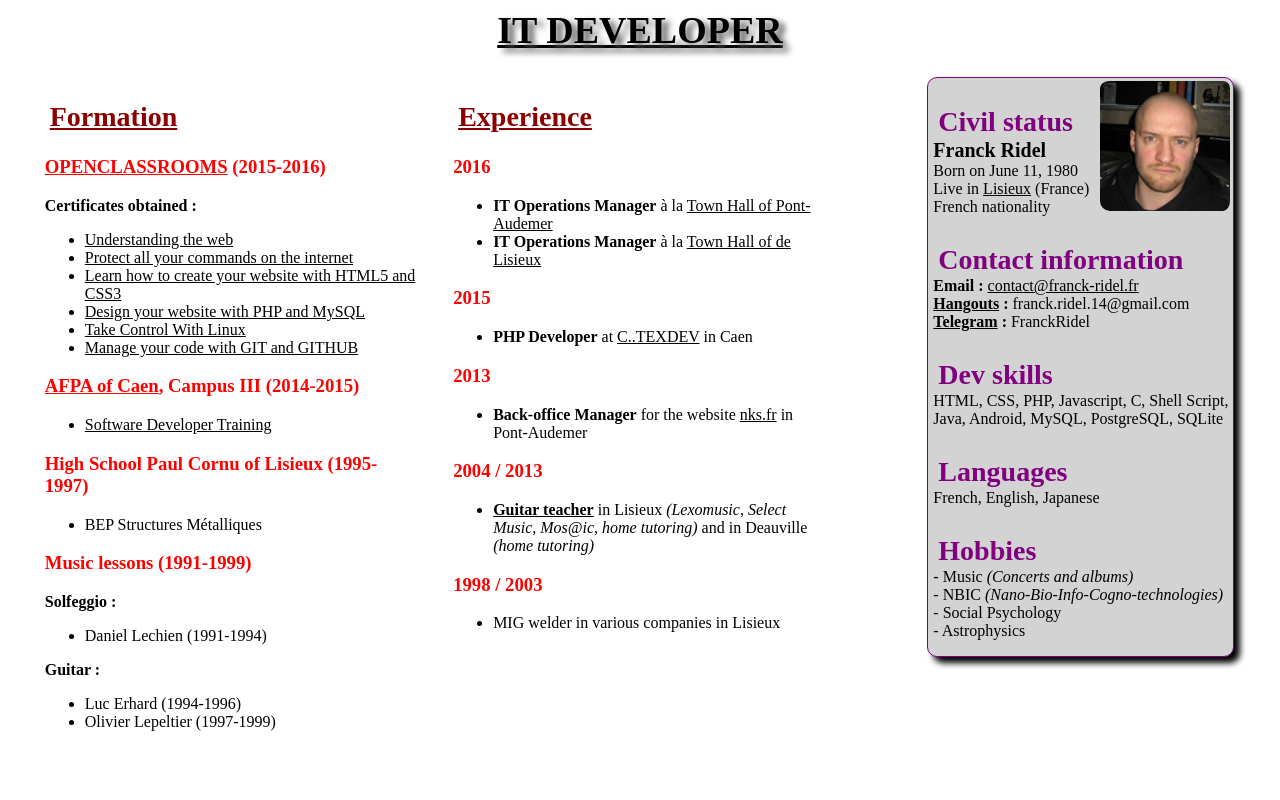
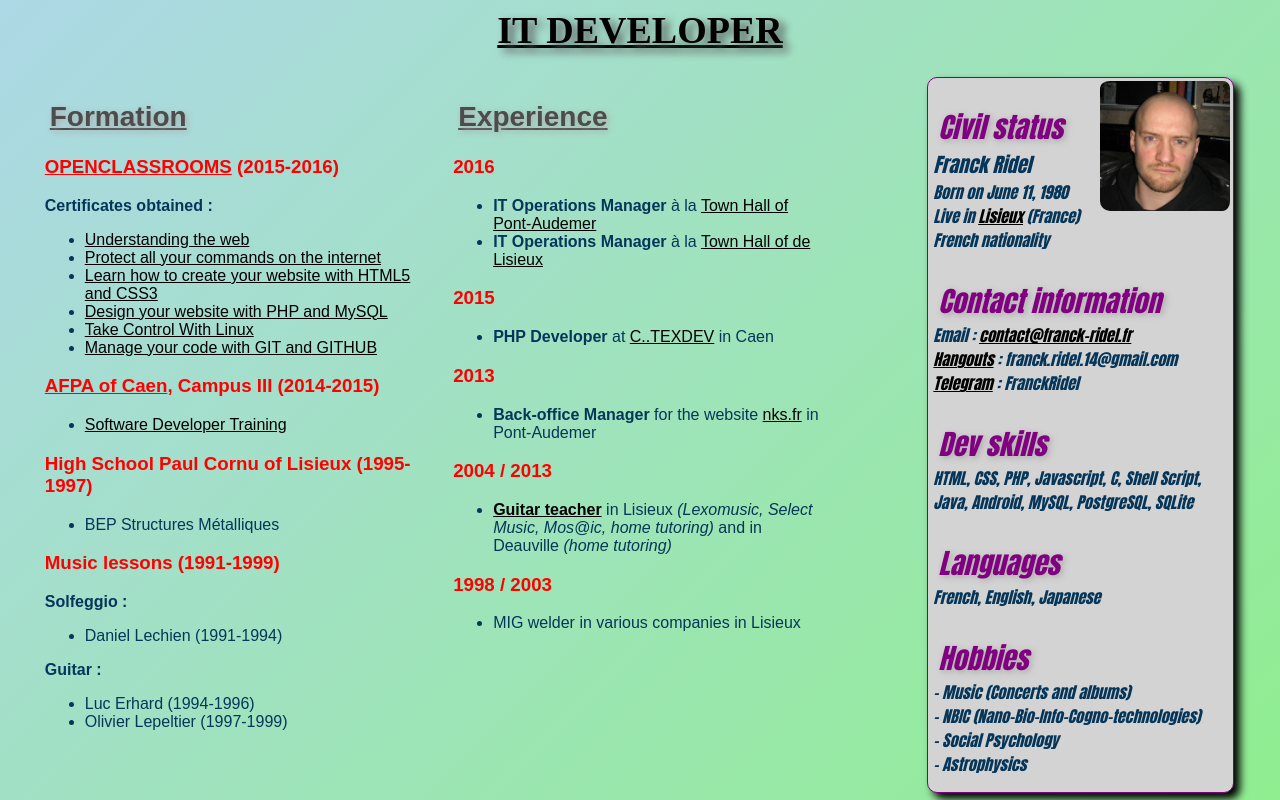
Before and after one commit to FranckRidel/franckridel.github.io, a plain HTML site: page index.html in a window 1280 px wide. Drawn offline with Linux system fonts and the light colour scheme.

Commit message:
CSS color changes

```diff
--- a/style.css
+++ b/style.css
@@ -1,5 +1,9 @@
 *{
 	word-wrap: break-word;
+}
+
+body{
+	background: linear-gradient(135deg, lightblue, lightgreen);
 }
 
 a{
@@ -10,14 +14,20 @@ a:hover{
 	color: blue;
 }
 
+a:visited{
+	color: #5b5b5b;
+}
+
+
 h1{
 	text-align: center;
-	text-shadow: 6px 4px 6px #5a5a5a;
+	text-shadow: 6px 4px 8px #5a5a5a;
 	font-size: 38px;
 }
 
 h2{
-	color: darkred;
+	color: #4c4c4c;
+	text-shadow: 2px 2px 6px darkgrey;
 	margin-left: 5px;
 	font-size: 28px;
 	text-decoration: underline;
@@ -36,10 +46,14 @@ h3 a:hover{
 }
 
 #page{
+	color: #053659;
 	width: 98%;
+	font-family: Arial;
 }
 
 #identite{
+	font-family: Impact;
+	font-style: italic;
 	float: right;
 	border: 1px solid purple;
 	background-color: lightgrey;
@@ -50,7 +64,7 @@ h3 a:hover{
 	padding-top: 0px;
 	padding-left: 5px;
 	border-radius: 10px;
-	box-shadow: 6px 6px 6px 0px black;
+	box-shadow: 6px 6px 8px 0px black;
 }
 
 #photo{
@@ -72,7 +86,7 @@ h3 a:hover{
 }
 
 #identite:hover{
-	box-shadow: 6px 6px 6px 0px red;
+	box-shadow: 6px 6px 10px 0px red;
 }
 
 #identite h2{
```
